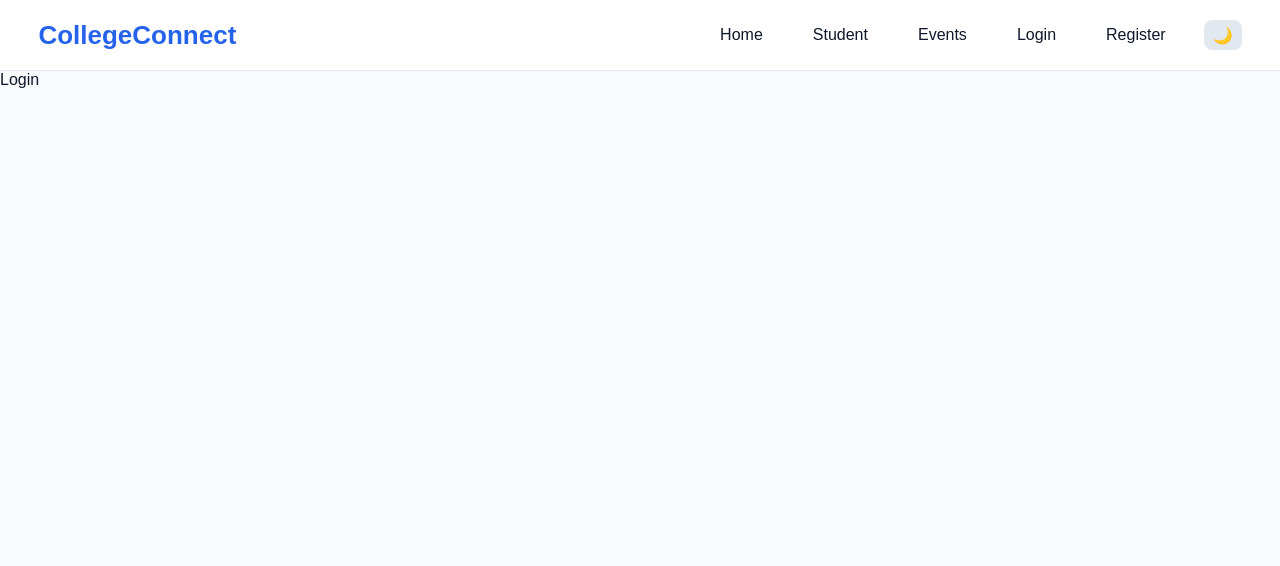
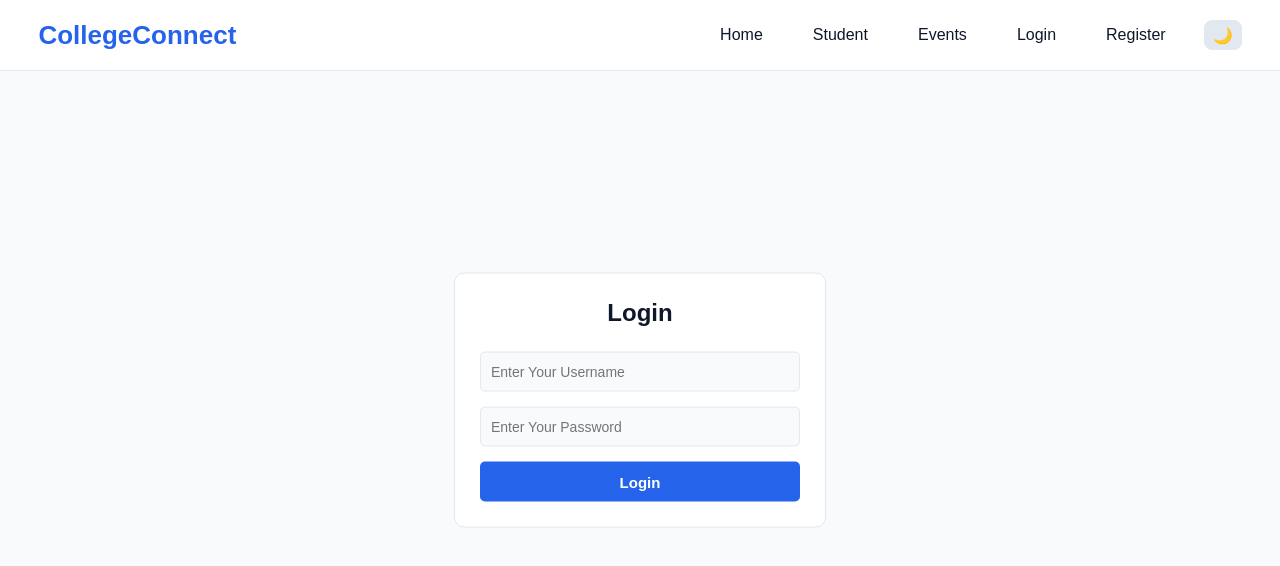
Before and after one commit to abhijeetsingh79/CollegeConnect, a React app in the folder frontend/: page /Login in a window 1280 px wide. Shown: the top 566 px of the page. Built offline with nearby package versions, Linux system fonts and the light colour scheme; the HTML template or start-up script is replaced by a standard one.

Commit message:
made login Component with input validation feting login details from local storage

```diff
--- a/frontend/src/component/Login.jsx
+++ b/frontend/src/component/Login.jsx
@@ -1,9 +1,79 @@
 import { useEffect, useState } from "react"
+import { Link } from "react-router";
 
 export default function Login(){
+
+    const [userName, setUserName] = useState("");
+    const [passowrd, setPassword] = useState("");
+    const [show, setShow] = useState("");
+
+    const [userNotExist, setUserNotExist] = useState(false);
+
+    const handleLogin=()=>{
+        if(localStorage.getItem("users")==null){
+            setShow("User Not Registered");
+        } else{
+            let userss = JSON.parse(localStorage.getItem("users"))
+
+            if(userName!="" && passowrd!=""){
+                let checkPass = false;
+                let checkUser = false;
+
+
+                for(let i=0; i<userss.length; i++){
+
+                    if(userss[i].username == userName){
+                        if(userss[i].password== passowrd){
+                            setShow("Login Sucessfull")
+                            localStorage.setItem('isLoggedIn', JSON.stringify(true))
+                            checkPass = true;
+                            checkUser = true;
+                            setUserNotExist(false);
+                        }else{
+                            setShow("Incorrect Password")
+                            setUserNotExist(false);
+                        }
+
+                        checkUser = true;
+
+                    }
+
+                }
+                    if(checkUser && !checkPass){
+                        setShow("Password does not match with Username")
+                }
+                    if(!checkUser && !checkPass){
+                        setShow("Username does not exist")
+                        setUserNotExist(true);
+                    }
+            } else{
+                setShow("Username or Password cannot be Empty")
+            }
+
+
+        }
+
+
+    }
+
     return(
-        <div>
-            Login
+        <div className="login-container">
+            <h2 className="login-text">Login</h2>
+            <input type="text" placeholder="Enter Your Username " className="login-username" value={userName} onChange={(e)=> setUserName(e.target.value)}/>
+            <input type="text" placeholder="Enter Your Password" className="login-password" value={passowrd} onChange={(e)=> setPassword(e.target.value)}/>
+            <button className="login-button" onClick={handleLogin}>Login</button>
+
+            {
+                show!= "Login Sucessfull" && show!=""?<div className="login-unsucessfull">{show}</div>:null
+            }
+            {
+                show=="Login Sucessfull" && show!=""?<div className="login-successfull">{show}</div>:null
+            }
+
+            {
+                userNotExist?<Link to={"/Register"} className="login-toggle-register">Register</Link>:null
+            }
+
         </div>
     )
 }
--- a/frontend/src/component/Register.jsx
+++ b/frontend/src/component/Register.jsx
@@ -131,7 +131,7 @@ export default function Register(){
                 localStorage.setItem("users",JSON.stringify([]))
             }
 
-            let userss = JSON.parse(localStorage.getItem("users"))
+            let userss = JSON.parse(localStorage.getItem("users"))  // array a gayi
             const obj = {
                 "fullname": name,
                 "username": userName,
--- a/frontend/src/index.css
+++ b/frontend/src/index.css
@@ -126,7 +126,7 @@ gap: 15px;
 }
 }
 
-
+/* Register Compoenet */
 .register-contaner {
     width: 350px;
     padding: 25px;
@@ -227,3 +227,99 @@ gap: 15px;
     font-size: 14px;
     font-weight: 600;
 }
+
+
+
+/* Login Component */
+.login-container {
+    width: 320px;
+    padding: 25px;
+    display: flex;
+    flex-direction: column;
+    gap: 15px;
+    background-color: var(--surface-color);
+    border: 1px solid var(--border-color);
+    border-radius: 10px;
+
+    position: absolute;
+    top: 50%;
+    left: 50%;
+    transform: translate(-50%, -50%);
+}
+
+.login-text {
+    text-align: center;
+    color: var(--text-color);
+    margin: 0 0 10px 0;
+}
+
+.login-username,
+.login-password {
+    height: 38px;
+    padding: 0 10px;
+    border: 1px solid var(--border-color);
+    border-radius: 5px;
+    background-color: var(--bg-color);
+    color: var(--text-color);
+    font-size: 14px;
+    outline: none;
+}
+
+.login-username:focus,
+.login-password:focus {
+    border-color: var(--primary-color);
+}
+
+.login-button {
+    height: 40px;
+    border: none;
+    border-radius: 5px;
+    background-color: var(--primary-color);
+    color: white;
+    font-size: 15px;
+    font-weight: 600;
+    cursor: pointer;
+}
+
+.login-button:hover {
+    opacity: 0.9;
+}
+
+
+.login-successfull {
+    margin-top: 15px;
+    padding: 10px;
+    text-align: center;
+    background-color: #dcfce7;
+    color: #166534;
+    border: 1px solid #86efac;
+    border-radius: 6px;
+    font-size: 14px;
+    font-weight: 600;
+}
+
+.login-unsucessfull {
+    margin-top: 15px;
+    padding: 10px;
+    text-align: center;
+    background-color: #fee2e2;
+    color: #991b1b;
+    border: 1px solid #fca5a5;
+    border-radius: 6px;
+    font-size: 14px;
+    font-weight: 600;
+}
+
+.login-toggle-register {
+    display: block;
+    margin-top: 15px;
+    text-align: left;
+    color: var(--primary-color);
+    font-size: 16px;
+    text-decoration: underline;
+    cursor: pointer;
+}
+
+.login-toggle-register:hover {
+    opacity: 0.8;
+}
```
